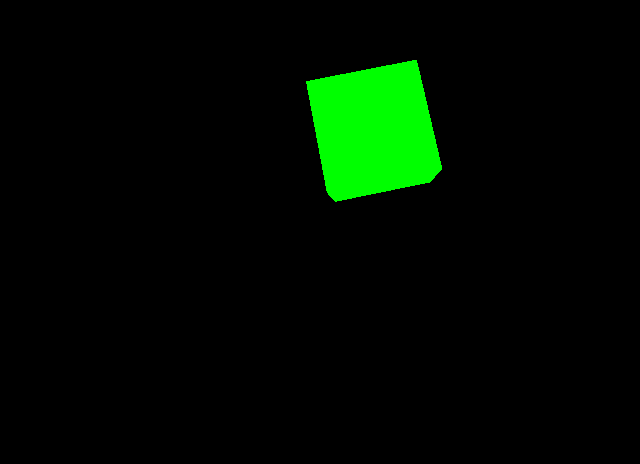
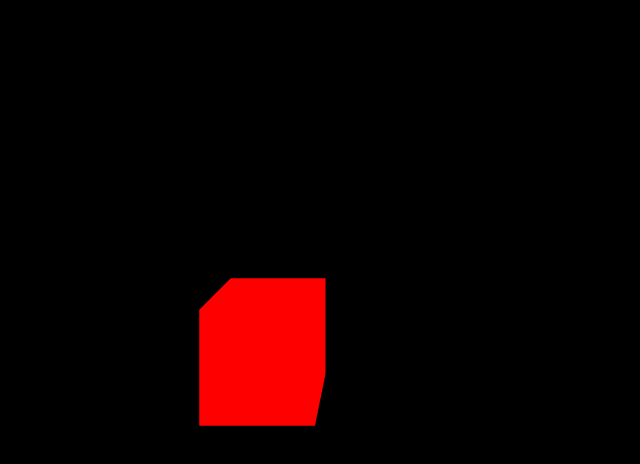
Before and after one commit to taeminahn/threejs-study, a website built with webpack: page src/index.html in a window 1280 px wide. Shown: the part 264-728 px from the top of the page, without its empty margins (267-907 px from the left). Built offline with nearby package versions, Linux system fonts and the light colour scheme.

Commit message:
230905 study

```diff
--- /dev/null
+++ b/src/ex01.js
@@ -0,0 +1,56 @@
+import * as THREE from 'three';
+
+// html에서 캔버스 가져와서 사용하기
+
+export default function example() {
+  const canvas = document.querySelector('#three-canvas');
+// const renderer = new THREE.WebGLRenderer({ canvas: canvas });
+  const renderer = new THREE.WebGLRenderer({
+    canvas, antialias: true,
+  });
+  renderer.setSize(window.innerWidth, window.innerHeight);
+
+// Scene
+  const scene = new THREE.Scene();
+
+// Camera
+// Perspective Camera(원근 카메라)
+// const camera = new THREE.PerspectiveCamera(
+//   75, // 시야각(filed of view)
+//   window.innerWidth / window.innerHeight, // 종횡비(aspect)
+//   0.1, // near
+//   1000 // far
+// );
+// camera.position.x = 1;
+// camera.position.y = 2;
+// camera.position.z = 5;
+
+// Orthographic Camera(직교 카메라)
+  const camera = new THREE.OrthographicCamera(-(window.innerWidth / window.innerHeight), // left
+    window.innerWidth / window.innerHeight, // right
+    1, // top
+    -1, // bottom
+    0.1,  // near
+    1000 // far
+  );
+  camera.position.x = 1;
+  camera.position.y = 2;
+  camera.position.z = 5;
+  camera.lookAt(0, 0, 0);
+  camera.zoom = 0.5;
+  camera.updateProjectionMatrix();
+  scene.add(camera);
+
+// Mesh
+  const geometry = new THREE.BoxGeometry(1, 1, 1);
+  const material = new THREE.MeshBasicMaterial({
+    // color: 0xff0000
+    // color: '#ff0000'
+    color: 'red'
+  });
+  const mesh = new THREE.Mesh(geometry, material);
+  scene.add(mesh);
+
+// 그리기
+  renderer.render(scene, camera);
+}
--- /dev/null
+++ b/src/ex02.js
@@ -0,0 +1,72 @@
+import * as THREE from 'three';
+
+// ----- 주제: 브라우저 창 사이즈 변경에 대응하기
+
+export default function example() {
+  // html에서 캔버스 가져와서 사용하기
+  const canvas = document.querySelector('#three-canvas');
+  const renderer = new THREE.WebGLRenderer({
+    canvas,
+    antialias: true,
+  });
+  renderer.setSize(window.innerWidth, window.innerHeight);
+  // console.log(window.devicePixelRatio);
+  renderer.setPixelRatio(window.devicePixelRatio > 1 ? 2 : 1)
+
+// Scene
+  const scene = new THREE.Scene();
+
+// Camera
+// Perspective Camera(원근 카메라)
+const camera = new THREE.PerspectiveCamera(
+  75, // 시야각(filed of view)
+  window.innerWidth / window.innerHeight, // 종횡비(aspect)
+  0.1, // near
+  1000 // far
+);
+camera.position.x = 1;
+camera.position.y = 2;
+camera.position.z = 5;
+
+// Orthographic Camera(직교 카메라)
+//   const camera = new THREE.OrthographicCamera(-(window.innerWidth / window.innerHeight), // left
+//     window.innerWidth / window.innerHeight, // right
+//     1, // top
+//     -1, // bottom
+//     0.1,  // near
+//     1000 // far
+//   );
+//   camera.position.x = 1;
+//   camera.position.y = 2;
+//   camera.position.z = 5;
+//   camera.lookAt(0, 0, 0);
+//   camera.zoom = 0.5;
+
+  camera.updateProjectionMatrix();
+  scene.add(camera);
+
+// Mesh
+  const geometry = new THREE.BoxGeometry(1, 1, 1);
+  const material = new THREE.MeshBasicMaterial({
+    // color: 0xff0000
+    // color: '#ff0000'
+    color: 'red'
+  });
+  const mesh = new THREE.Mesh(geometry, material);
+  scene.add(mesh);
+
+// 그리기
+  renderer.render(scene, camera);
+
+  function setSize() {
+    // 카메라
+    camera.aspect = window.innerWidth / window.innerHeight;
+    // updateProjectionMatrix 카메라 투영에 관련된 값에 변화가 있을 경우 실행해야 함
+    camera.updateProjectionMatrix();
+    renderer.setSize(window.innerWidth, window.innerHeight);
+    renderer.render(scene, camera);
+  }
+
+// 이벤트
+  window.addEventListener('resize', setSize);
+}
--- a/src/index.html
+++ b/src/index.html
@@ -1,13 +1,13 @@
-<!DOCTYPE html>
 <html>
-<head lang="en">
-    <meta charset="utf-8">
-    <title>My first three.js app</title>
-    <style> body {
-        margin: 0;
-    } </style>
+<head>
+    <meta charset="UTF-8">
+    <meta name="viewport"
+          content="width=device-width, user-scalable=no, initial-scale=1.0, maximum-scale=1.0, minimum-scale=1.0">
+    <meta http-equiv="X-UA-Compatible" content="ie=edge">
+    <title>Document</title>
+    <link rel="stylesheet" href="./main.css">
 </head>
 <body>
-<script type="module" src="/src/main.jsn.js"></script>
+    <canvas id="three-canvas"></canvas>
 </body>
 </html>
--- /dev/null
+++ b/src/main.css
@@ -0,0 +1,9 @@
+body {
+    margin: 0;
+}
+
+#three-canvas {
+    position: absolute;
+    left: 0;
+    top: 0;
+}
--- a/src/main.js
+++ b/src/main.js
@@ -1,21 +1,5 @@
-import * as THREE from 'three';
+// import example from "./ex01";
+import example from "./ex02";
 
-const scene = new THREE.Scene();
-const camera = new THREE.PerspectiveCamera(75, window.innerWidth / window.innerHeight, 0.1, 1000);
-const renderer = new THREE.WebGLRenderer();
-renderer.setSize(window.innerWidth, window.innerHeight);
-document.body.appendChild(renderer.domElement);
-const geometry = new THREE.BoxGeometry(1, 1, 1);
-const material = new THREE.MeshBasicMaterial({color: 0x00ff00});
-const cube = new THREE.Mesh(geometry, material);
-scene.add(cube);
-camera.position.z = 5;
 
-function animate() {
-  requestAnimationFrame(animate);
-  cube.rotation.x += 0.01;
-  cube.rotation.y += 0.01;
-  renderer.render(scene, camera);
-}
-
-animate();
+example();
--- a/webpack.config.js
+++ b/webpack.config.js
@@ -65,11 +65,11 @@ module.exports = {
     // patterns에 설정한 경로에 해당 파일이 없으면 에러가 발생합니다.
     // 사용하는 파일이나 폴더 이름이 다르다면 변경해주세요.
     // 그대로 사용할 파일들이 없다면 CopyWebpackPlugin을 통째로 주석 처리 해주세요.
-    // new CopyWebpackPlugin({
-    //   patterns: [
-    //     { from: "./src/main.css", to: "./main.css" },
-    //     { from: "./src/images", to: "./images" },
-    //   ],
-    // })
+    new CopyWebpackPlugin({
+      patterns: [
+        { from: "./src/main.css", to: "./main.css" },
+        // { from: "./src/images", to: "./images" },
+      ],
+    })
   ]
 };
```
